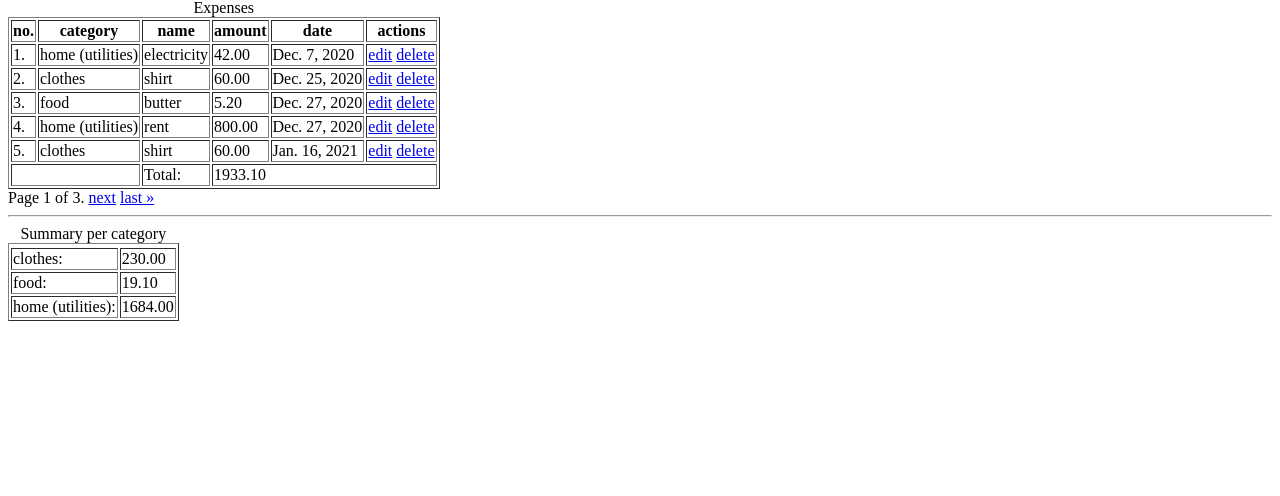
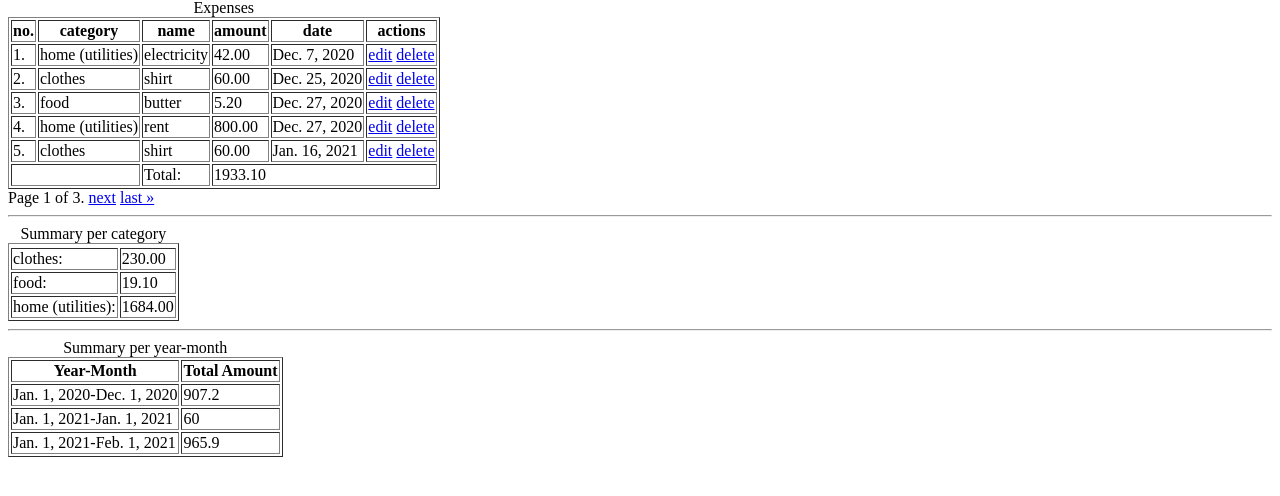
Before and after one commit to UserMarekDrag/ExpenseApp, a Django app: page /expenses/expense/list/ in a window 1280 px wide. Shown: the part 207-703 px from the top of the page. Run offline with Django 4.2, Linux system fonts and the light colour scheme; data comes from the database, SQL or seed files in the repository.

Commit message:
Added total summary table per year-month in expenses.ExpenseList
In this commit, a total summary table per year-month is added to the expenses.ExpenseList view. The table is populated with the total amount of expenses for each year and month, using a QuerySet that calculates the sum of the 'amount' field per year and month. The data is displayed in a tabular format in the template.

```diff
--- a/expenses/templates/expenses/expense_list.html
+++ b/expenses/templates/expenses/expense_list.html
@@ -83,4 +83,26 @@
 	{% endfor %}
   </tr>
 </table>
+<hr>
+<table border="1">
+    <caption>Summary per year-month</caption>
+    <thead>
+        <tr>
+            <th>Year-Month</th>
+            <th>Total Amount</th>
+        </tr>
+    </thead>
+    <tbody>
+        {% for summary in summary_per_year_month %}
+            <tr>
+                <td>{{ summary.year|date }}-{{ summary.month|date }}</td>
+                <td>{{ summary.total_amount|floatformat }}</td>
+            </tr>
+        {% empty %}
+            <tr>
+                <td colspan="2">No data</td>
+            </tr>
+        {% endfor %}
+    </tbody>
+</table>
 {% endblock %}
--- a/expenses/views.py
+++ b/expenses/views.py
@@ -7,6 +7,7 @@ from django.utils import timezone
 from django.core.paginator import Paginator, PageNotAnInteger, EmptyPage
 from django.core.paginator import Page
 from django.db.models import Sum
+from django.db.models.functions import TruncMonth, TruncYear
 
 
 class ExpenseListView(ListView):
@@ -36,6 +37,13 @@ class ExpenseListView(ListView):
         except EmptyPage:
             page_obj = paginator.page(paginator.num_pages)
 
+        # QuerySet to calculate total amount per year and month
+        summary_per_year_month = queryset.\
+            annotate(year=TruncYear('date'), month=TruncMonth('date')).\
+            values('year', 'month').\
+            annotate(total_amount=Sum('amount')).\
+            order_by('year', 'month')
+
         context = super().get_context_data(
             form=form,
             object_list=queryset,
@@ -43,6 +51,7 @@ class ExpenseListView(ListView):
             categories=categories,
             page_obj=page_obj,
             total_amount=total_amount,
+            summary_per_year_month=summary_per_year_month,
             **kwargs)
         return context
 
```
